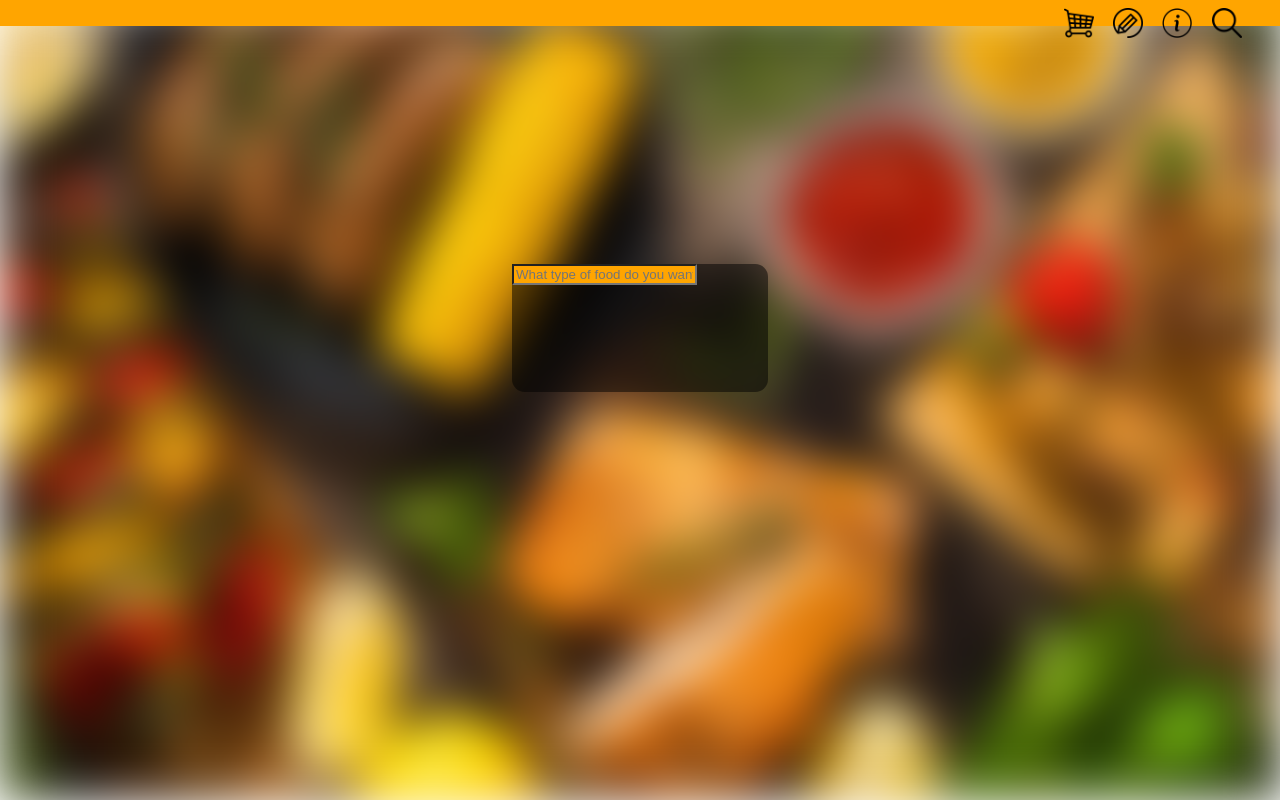
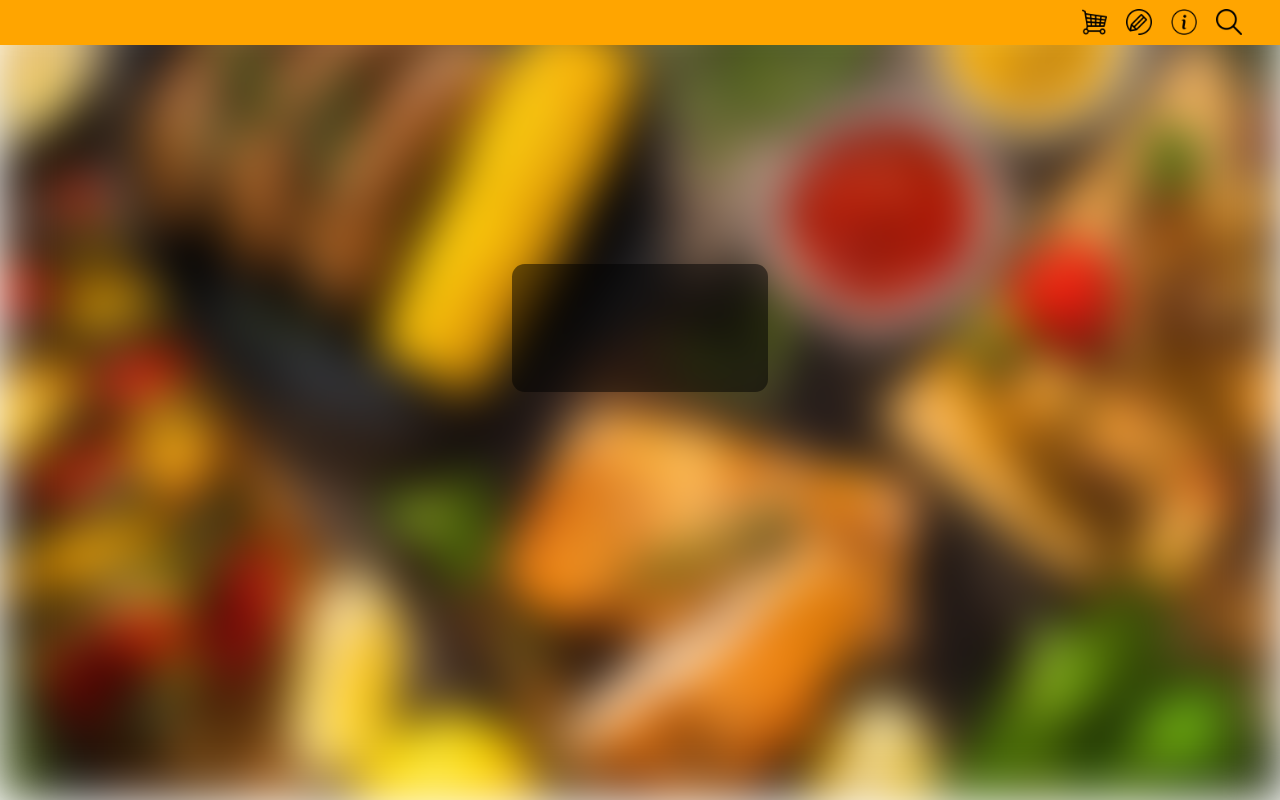
Before and after one commit to MadRobin13/DishDiscover, a website: page index.html in a window 1280 px wide. Drawn offline with Linux system fonts and the light colour scheme.

Commit message:
just more stuff

```diff
--- a/index.html
+++ b/index.html
@@ -10,14 +10,14 @@
     <div class="bg"></div>
     <div class="topBar">
         <div class="topBarButtons">
-            <a href="shop.html"><img src="./images/1413908.png" alt="shopping cart button" width="30vw"></a>
-            <a href="create.html"><img src="./images/3658773.png" alt="create a recipe button" width="30vw"></a>
-            <a href="info.html"><img src="./images/about-us-22.png" alt="about us button" width="30vw"></a>
-            <a href="index.html"><img src="./images/find-icon.png" alt="find a recipe button" width="30vw"></a>
+            <a href="shop.html"><img src="./images/1413908.png" alt="shopping cart button" class="buttons"></a>
+            <a href="create.html"><img src="./images/3658773.png" alt="create a recipe button" class="buttons"></a>
+            <a href="info.html"><img src="./images/about-us-22.png" alt="about us button" class="buttons"></a>
+            <a href="index.html"><img src="./images/find-icon.png" alt="find a recipe button" class="buttons"></a>
         </div>
     </div>
     <div class="searchBarBox">
-        <input type="textarea" placeholder="What type of food do you want to make?" class="searchBar" id="search">
+        <!-- <input type="textarea" placeholder="What type of food do you want to make?" class="searchBar" id="search"> -->
     </div>
 </body>
 <script src="./script.js">
--- a/styles.css
+++ b/styles.css
@@ -19,7 +19,7 @@
 .topBar {
     background-color: orange;
     width: 100%;
-    height: 2vw;
+    height: 3.5vw;
     position: fixed;
     top: 0;
     left: 0;
@@ -32,7 +32,13 @@
     gap: 1.5vw;
     position: fixed;
     right: 3%;
-    top: 1%;
+    top: 0.7vw;
+    justify-content: space-around;
+    align-items: center;
+}
+.buttons {
+    width: 2vw; /* Set a standard width for all images */
+    height: auto; /* Maintain aspect ratio */
 }
 
 .searchBarBox {
```
Also changed, not shown: package.json (added, +15 -0 lines), 2 other files.
